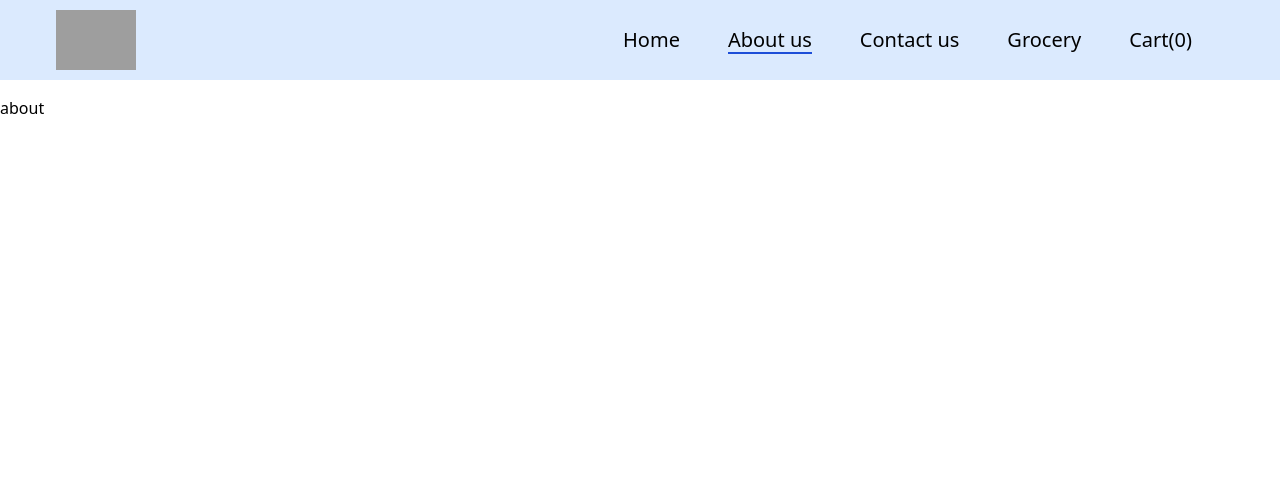
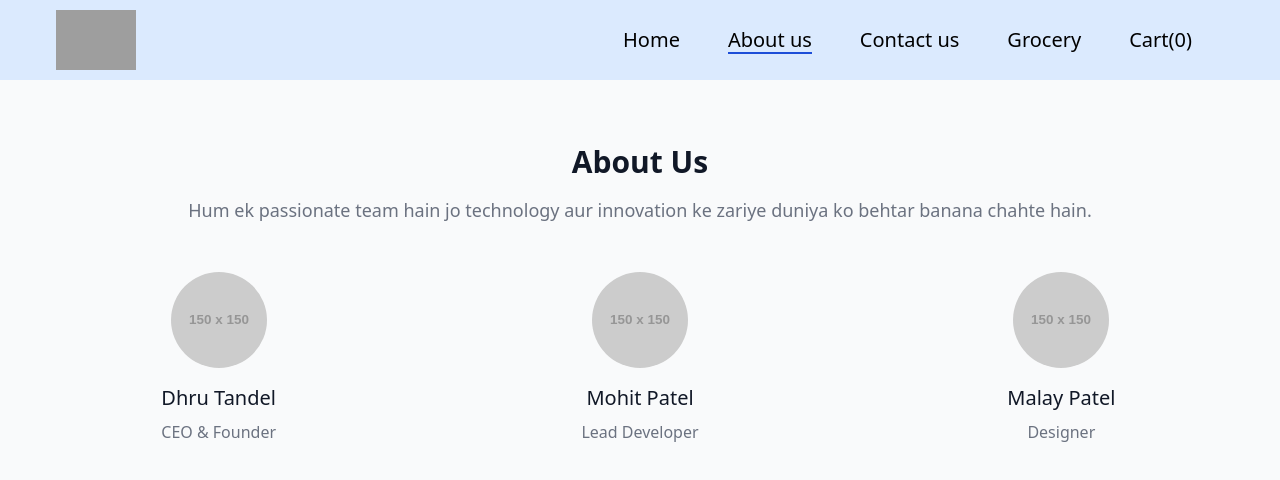
Before and after one commit to DhruTandel/namaste-react, a React (Vite) app: page /home/about in a window 1280 px wide. Shown: the top 480 px of the page. Built offline with nearby package versions, Linux system fonts and the light colour scheme; grey boxes are pictures that could not be loaded.

Commit message:
Added about us page and created a link in logo

```diff
--- a/src/components/Body.js
+++ b/src/components/Body.js
@@ -24,6 +24,7 @@ const Body = () => {
       const text = await data.json();
       setListOfRestaurant(text);
       setFilteredRestaurant(text);
+      console.log(text)
     } catch (error) {
       console.error("Error fetching data:", error);
     }
--- a/src/components/Header.js
+++ b/src/components/Header.js
@@ -11,15 +11,17 @@ export const Header = () => {
   const cartItems = useSelector((store) => store.cart.items);
   const location = useLocation();
 
-    useEffect(()=>{
-      setIsOpen(false);
-    },[location])
+  useEffect(() => {
+    setIsOpen(false);
+  }, [location])
   return (
     <>
       <header>
         <div className="w-full h-20 bg-blue-100 flex items-center justify-between fixed top-0 left-0 z-50">
           <div className="m-6 md:m-14 w-[70px] md:w-[80px] lg:w-[80px]">
-            <img src={LOGO_URL} alt="logo" />
+            <Link to={"/home/body"}>
+              <img src={LOGO_URL} alt="logo" className="cursor-pointer" to="/home/body" />
+            </Link>
           </div>
 
           {/* Desktop Navigation */}
@@ -58,11 +60,10 @@ export const Header = () => {
           {/* Mobile Menu */}
           <div
             className={`absolute xl:hidden top-[5rem] w-full flex flex-col items-center overflow-hidden transition-all duration-1000
-                ${
-                  isOpen
-                    ? "max-h-[500px] opacity-100"
-                    : " max-h-0 opacity-0 pointer-events-none"
-                }`}
+                ${isOpen
+                ? "max-h-[500px] opacity-100"
+                : " max-h-0 opacity-0 pointer-events-none"
+              }`}
           >
             {[
               { name: "Home", path: "/home/body" },
--- a/src/components/pages/About.js
+++ b/src/components/pages/About.js
@@ -1,11 +1,48 @@
-import React from 'react'
+import React from 'react';
 
-const About = () => {
+const AboutUs = () => {
   return (
-    <div className='mt-24'>
-      about
+    <div className="bg-gray-50 py-16 px-4 sm:px-6 lg:px-8 mt-20">
+      <div className="max-w-7xl mx-auto text-center">
+        <h2 className="text-3xl font-extrabold text-gray-900">About Us</h2>
+        <p className="mt-4 text-lg text-gray-500">
+          Hum ek passionate team hain jo technology aur innovation ke zariye duniya ko behtar banana chahte hain.
+        </p>
+      </div>
+
+      <div className="mt-12 grid grid-cols-1 gap-12 sm:grid-cols-2 lg:grid-cols-3">
+        <div className="flex flex-col items-center">
+          <img
+            className="w-24 h-24 rounded-full"
+            src="https://via.placeholder.com/150"
+            alt="Team Member"
+          />
+          <h3 className="mt-4 text-xl font-medium text-gray-900">Dhru Tandel</h3>
+          <p className="mt-2 text-base text-gray-500">CEO & Founder</p>
+        </div>
+
+        <div className="flex flex-col items-center">
+          <img
+            className="w-24 h-24 rounded-full"
+            src="https://via.placeholder.com/150"
+            alt="Team Member"
+          />
+          <h3 className="mt-4 text-xl font-medium text-gray-900">Mohit Patel</h3>
+          <p className="mt-2 text-base text-gray-500">Lead Developer</p>
+        </div>
+
+        <div className="flex flex-col items-center">
+          <img
+            className="w-24 h-24 rounded-full"
+            src="https://via.placeholder.com/150"
+            alt="Team Member"
+          />
+          <h3 className="mt-4 text-xl font-medium text-gray-900">Malay Patel</h3>
+          <p className="mt-2 text-base text-gray-500">Designer</p>
+        </div>
+      </div>
     </div>
-  )
-}
+  );
+};
 
-export default About
+export default AboutUs;
--- a/src/components/pages/Cart.js
+++ b/src/components/pages/Cart.js
@@ -1,6 +1,7 @@
 import React from "react";
 import { useDispatch, useSelector } from "react-redux";
 import { clearCart } from "../../utils/cartSlice";
+
 
 const Cart = () => {
   const cartItems = useSelector((store) => store.cart.items);
```
Lines whose indentation alone changed are shown as unchanged.
